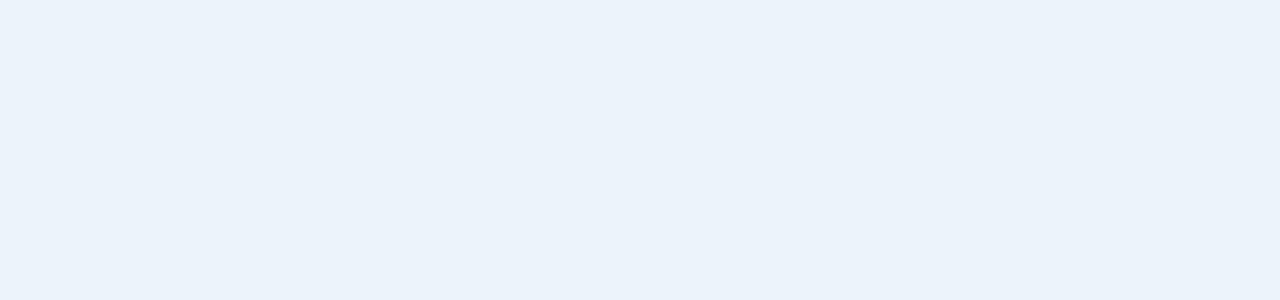
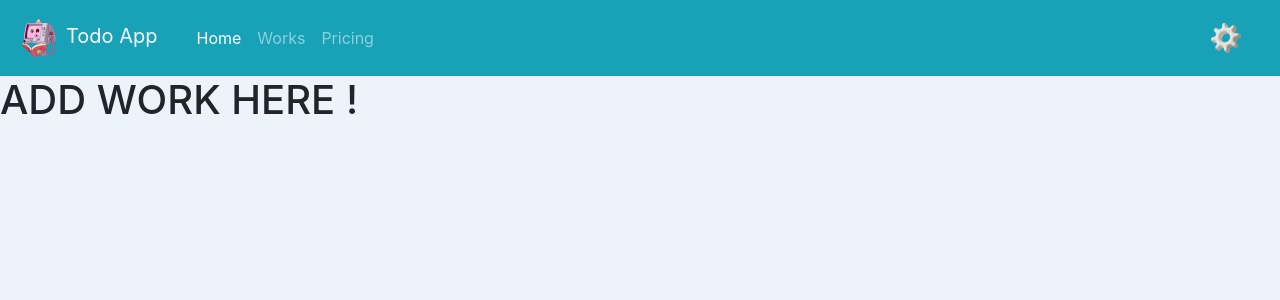
Before and after one commit to Meshabaz/todoapp, a React (Create React App) app: page /works in a window 1280 px wide. Before the commit this address had no page. Shown: the top 300 px of the page. Built offline with nearby package versions, Linux system fonts and the light colour scheme.

Commit message:
router and ui

```diff
--- a/src/App.js
+++ b/src/App.js
@@ -2,13 +2,16 @@ import './App.css';
 import {BrowserRouter as Router,Routes,Route  } from "react-router-dom";
 import Navbar from "./component/Navbar";
 import Home from './component/Home'
+import Works from './component/Works';
 function App() {
   document.querySelector('body').style.backgroundColor='#ecf3fb'
   return (
     <>
     <Router>
+    <Navbar/>
       <Routes>
-        <Route exact path='/' element={<><Navbar/><Home/></>}></Route>
+        <Route exact path='/' element={<><Home/></>}></Route>
+        <Route exact path='/works' element={<><Works/></>}></Route>
       </Routes>
     </Router>
     </>
--- a/src/component/Home.js
+++ b/src/component/Home.js
@@ -5,7 +5,8 @@ import close_btn from './images/close_btn.png'
 
 
 export default function Home() {
-    let arr=JSON.parse(localStorage.getItem("todo")) ||[];
+    const arr=JSON.parse(localStorage.getItem("todo")) ;
+    console.log(arr)
 
     const [taskName, setaskName] = useState('');
 
@@ -44,7 +45,7 @@ export default function Home() {
                 </div>
                 <form>
                     <h3>Task: {taskName}</h3>
-                    <h5>Priority
+                    <h5>Priority:
                         <span className='myspan' style={{display:'none'}}>dsfsdgds</span>
                         <button className='btn btn-danger' onClick={(e)=>{
                             e.preventDefault();
@@ -57,6 +58,7 @@ export default function Home() {
                             console.log(document.querySelector(".myspan").innerHTML)
                         }}>Low</button>
                     </h5>
+                    <h5>Deadline: </h5>
                     <input className="form-control date" type={"date"} />
                     <input className="form-control time" type={"time"} />
                     <button className='btn submit btn-warning text-light' onClick={(e)=>{
@@ -67,7 +69,7 @@ export default function Home() {
                             date:document.querySelector(".date").value,
                             time:document.querySelector(".time").value
                         }
-                        arr.push(obj);
+                        arr+=obj;
                         console.log(arr);
                         localStorage.setItem("todo",JSON.stringify(arr));
 
--- a/src/component/Navbar.js
+++ b/src/component/Navbar.js
@@ -1,38 +1,37 @@
 import React from 'react';
 import gear from './images/gear.png'
-
-
+import logo from './images/logo.gif'
+import {Link} from 'react-router-dom'
 
 export default function Navbar() {
     return (
         <>
             <nav className="navbar navbar-expand-lg navbar-dark bg-info">
-                <a className="navbar-brand text-light" href="/">
-                    <i className="bi bi-pen" ></i>
-                    {/* <i className="bi-alarm" style={{fontSize: '1.5rem', color: "cornflowerblue"}}></i> */}
-                    Todo App</a>
+                <Link className="navbar-brand text-light" to="/">
+                <img src={logo} style={{ width: '50px' }} alt='' />
+                    Todo App</Link>
                 <button className="navbar-toggler" type="button" data-toggle="collapse" data-target="#navbarNav" aria-controls="navbarNav" aria-expanded="false" aria-label="Toggle navigation">
                     <span className="navbar-toggler-icon"></span>
                 </button>
                 <div className="collapse navbar-collapse" id="navbarNav">
-                    <div className='container-fluid'>
+                    <div  className='container-fluid nav_div'>
                     <ul className="navbar-nav">
                         <li className="nav-item active">
-                            <a className="nav-link" href="/"> Home <span className="sr-only">(current)</span></a>
+                            <Link className="nav-link" to="/"> Home <span className="sr-only">(current)</span></Link>
                         </li>
                         <li className="nav-item">
-                            <a className="nav-link" href="/">Features</a>
+                            <Link className="nav-link" to="/works">Works</Link>
                         </li>
                         <li className="nav-item">
-                            <a className="nav-link" href="/">Pricing</a>
+                            <Link className="nav-link" to="/">Pricing</Link>
                         </li>
 
                     </ul>
                     <ul className="navbar-nav">
                         <li className="nav-item active" >
-                            <a className="nav-link d-flex" href="/">
+                            <Link className="nav-link d-flex" to="/">
                                 <img src={gear} style={{ width: '30px' }} alt='' />
-                            </a>
+                            </Link>
                         </li>
                     </ul>
                     </div>
--- /dev/null
+++ b/src/component/Works.js
@@ -0,0 +1,9 @@
+import React from 'react'
+
+export default function Works() {
+  return (
+    <div>
+      <h1>ADD WORK HERE !</h1>
+    </div>
+  )
+}
--- a/src/index.css
+++ b/src/index.css
@@ -37,6 +37,12 @@ code {
 
   }
 }
+@media(max-width: 990px) {
+  .navbar .container-fluid {
+    display: block;
+    margin: auto;
+  }
+}
 
 .btn_div {
   width: 300px;
@@ -46,7 +52,7 @@ code {
 
 .pending form {
   width: 300px;
-  height: 350px;
+  height: 400px;
   background-color: #17a2b8;
   border-radius: 10px;
 }
```
Also changed, not shown: src/component/images/logo.gif (added).
